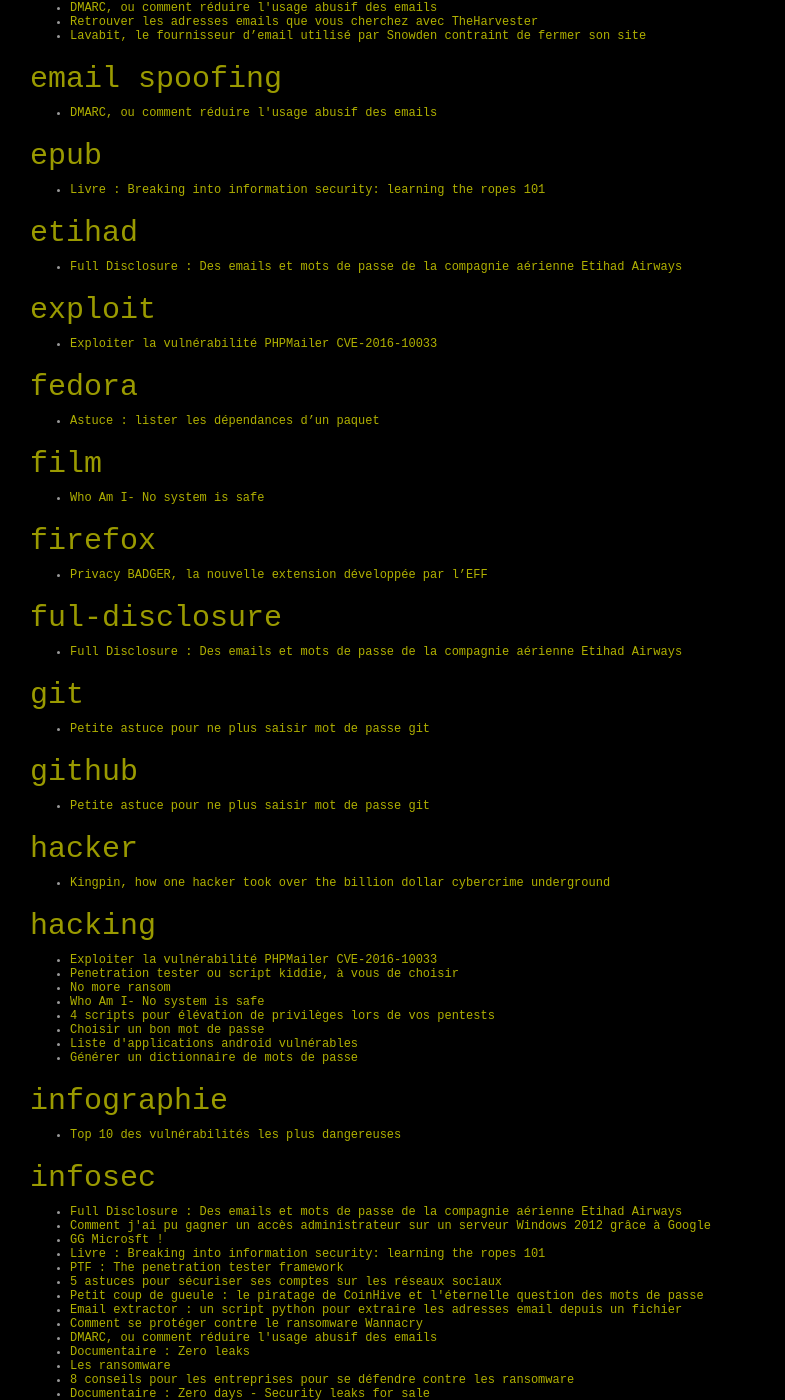
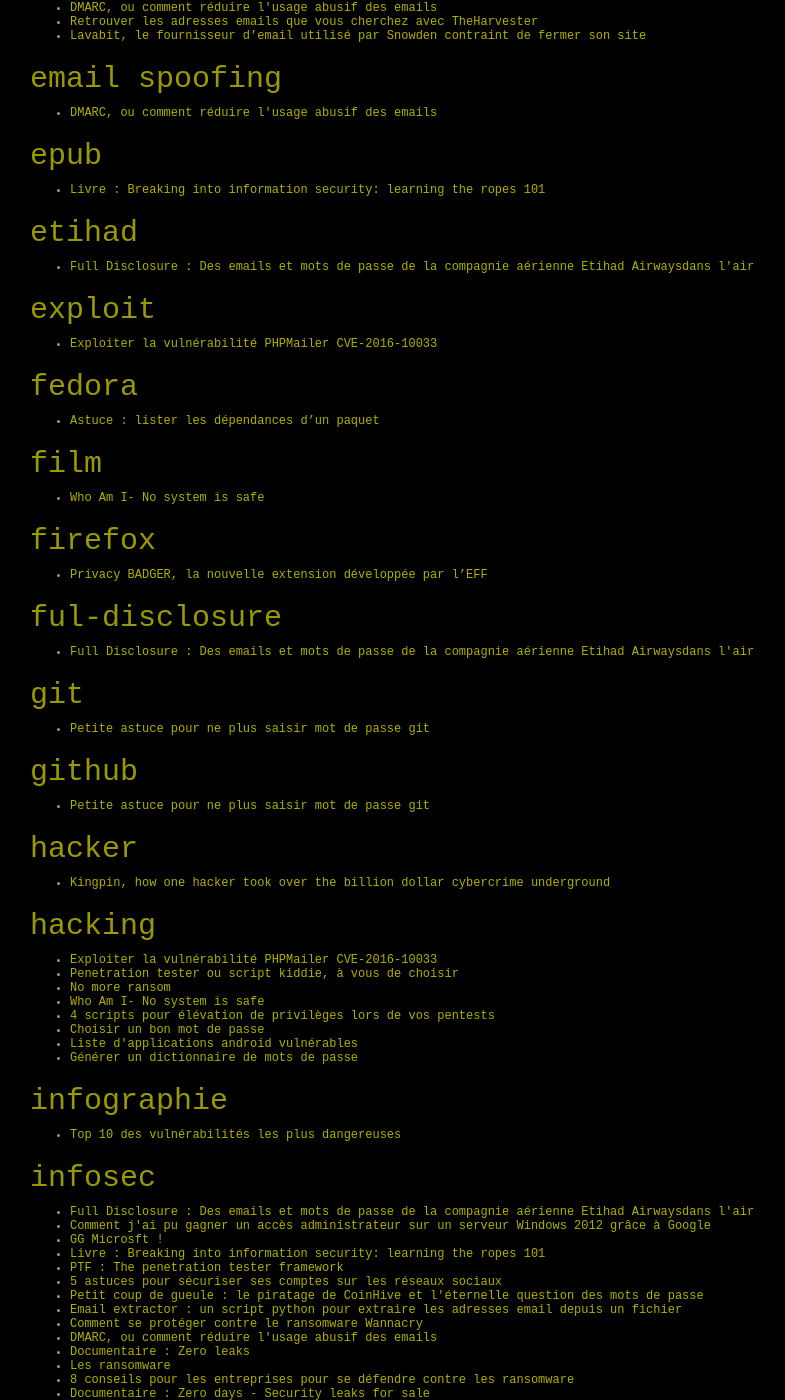
Before and after one commit to crowd42/crowd42.xyz, a Jekyll site: the page built from category.md, in a window 1280 px wide and 1400 px high, scrolled down 4870 px. Shown: the whole window, without its empty margins (235-1020 px from the left). Built offline with Jekyll 4.4.1, drawn with Linux system fonts in a browser that asks for light colours; some of the changed text lies outside the part shown.

Commit message:
new post

```diff
--- a/_posts/2017/2017-12-29-full-disclosure-etihad-airways.md
+++ b/_posts/2017/2017-12-29-full-disclosure-etihad-airways.md
@@ -1,6 +1,6 @@
 ---
 layout: post
-title: "Full Disclosure : Des emails et mots de passe de la compagnie aérienne Etihad Airways"
+title: "Full Disclosure : Des emails et mots de passe de la compagnie aérienne Etihad Airwaysdans l'air"
 date: 2017-12-28 01:01:01
 categories:
     - blog
```
